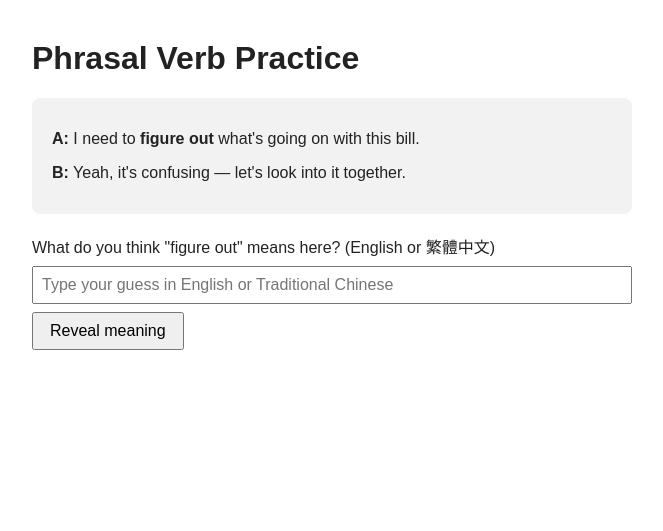
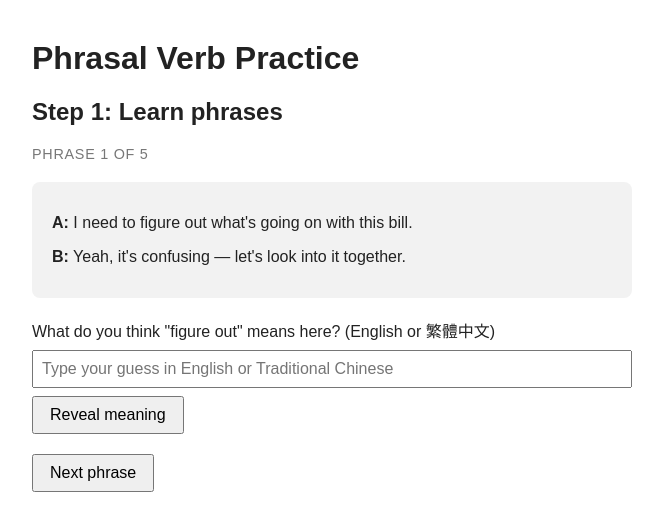
Before and after one commit to georgewelvaert11-lgtm/Project1, a Flask app: page / in a window 1280 px wide. Shown: the top 531 px of the page, without its empty margins (308-971 px from the left). Run offline with Flask 3, Linux system fonts and the light colour scheme.

Commit message:
Replace open AI conversation with a phrase bank + matching round
Step 1 now cycles through a small bank of phrasal verbs (dialogue +
free-text guess + reveal) instead of just one hardcoded phrase.
After 3 phrases are seen, Step 2 unlocks: the AI generates a fresh
scenario sentence for a random learned phrase (without naming it),
and the student picks which phrase fits from multiple choice.

Grading is deterministic (server tracks the target phrase in session),
which avoids the repetitive, "forced" feel of open-ended chat while
still using the AI for varied scenario generation.

Co-Authored-By: Claude Sonnet 5 <noreply@anthropic.com>

```diff
--- a/backend/app.py
+++ b/backend/app.py
@@ -1,50 +1,97 @@
 import os
+import random
 
 import anthropic
 from dotenv import load_dotenv
-from flask import Flask, jsonify, render_template, request
+from flask import Flask, jsonify, render_template, request, session
 
 load_dotenv()
 
 app = Flask(__name__)
+app.secret_key = os.environ.get("FLASK_SECRET_KEY", os.urandom(24).hex())
 client = anthropic.Anthropic(api_key=os.environ["Mandarin_speakers_learn_phrases"])
 
 MODEL = "claude-haiku-4-5"
 
-SYSTEM_PROMPT = (
-    "You are a friendly conversation partner helping a Mandarin-speaking English "
-    "learner practice the phrasal verb \"figure out\" (meaning: to understand or "
-    "solve something) in natural conversation. Lead the student through a variety "
-    "of everyday scenarios and topics (e.g. work, travel, technology, relationships, "
-    "hobbies) that create natural opportunities to use \"figure out\" - move on to a "
-    "new scenario every few exchanges so they see the phrase used in different "
-    "situations. Ask open questions that invite the student to reply using the "
-    "phrase themselves. Keep replies short (2-4 sentences), warm, and conversational. "
-    "If the student uses \"figure out\" correctly, briefly affirm it. If they avoid it "
-    "or use it awkwardly, gently model correct usage in your reply and invite them to "
-    "try again. If there is no conversation history yet, start by introducing a "
-    "scenario and asking a question."
-)
+PHRASES = [
+    {
+        "id": "figure_out",
+        "phrase": "figure out",
+        "meaning": "to understand or solve something",
+        "dialogue": [
+            ("A", "I need to figure out what's going on with this bill."),
+            ("B", "Yeah, it's confusing — let's look into it together."),
+        ],
+    },
+    {
+        "id": "look_into",
+        "phrase": "look into",
+        "meaning": "to investigate or examine something",
+        "dialogue": [
+            ("A", "Can you look into why the server keeps crashing?"),
+            ("B", "Sure, I'll check the logs and get back to you."),
+        ],
+    },
+    {
+        "id": "come_up_with",
+        "phrase": "come up with",
+        "meaning": "to think of or produce an idea or plan",
+        "dialogue": [
+            ("A", "We need to come up with a new marketing plan by Friday."),
+            ("B", "Let's brainstorm some ideas this afternoon."),
+        ],
+    },
+    {
+        "id": "run_into",
+        "phrase": "run into",
+        "meaning": "to meet someone unexpectedly, or to encounter a problem",
+        "dialogue": [
+            ("A", "I ran into my old roommate at the grocery store yesterday."),
+            ("B", "No way — small world!"),
+        ],
+    },
+    {
+        "id": "put_off",
+        "phrase": "put off",
+        "meaning": "to postpone or delay something",
+        "dialogue": [
+            ("A", "I keep putting off my dentist appointment."),
+            ("B", "You should just book it before it gets worse."),
+        ],
+    },
+]
+
+PHRASES_BY_ID = {p["id"]: p for p in PHRASES}
 
 
 @app.route("/")
 def index():
-    return render_template("index.html")
+    return render_template("index.html", phrases=PHRASES)
 
 
-@app.route("/api/chat", methods=["POST"])
-def chat():
+@app.route("/api/discrimination/new", methods=["POST"])
+def discrimination_new():
     data = request.get_json(silent=True) or {}
-    history = data.get("messages") or [
-        {"role": "user", "content": "Let's start practicing."}
-    ]
+    seen_ids = [i for i in data.get("seen_ids", []) if i in PHRASES_BY_ID]
+
+    if len(seen_ids) < 2:
+        return jsonify({"error": "Not enough phrases learned yet."}), 400
+
+    target_id = random.choice(seen_ids)
+    target = PHRASES_BY_ID[target_id]
+
+    prompt = (
+        f"Write one short, natural sentence or two-sentence scenario (under 30 words) "
+        f"describing a situation where someone would want to say they need to "
+        f"'{target['meaning']}'. Do not use the phrase '{target['phrase']}' or any "
+        f"part of it anywhere in your response. Reply with only the sentence, no preamble."
+    )
 
     try:
         response = client.messages.create(
             model=MODEL,
-            max_tokens=300,
-            system=SYSTEM_PROMPT,
-            messages=history,
+            max_tokens=100,
+            messages=[{"role": "user", "content": prompt}],
         )
     except anthropic.RateLimitError:
         return jsonify({"error": "Rate limited - please wait a moment and try again."}), 429
@@ -53,8 +100,32 @@ def chat():
     except anthropic.APIConnectionError:
         return jsonify({"error": "Network error connecting to Claude API."}), 502
 
-    reply = next((block.text for block in response.content if block.type == "text"), "")
-    return jsonify({"reply": reply})
+    sentence = next((block.text for block in response.content if block.type == "text"), "")
+
+    session["discrimination_target"] = target_id
+
+    options = [{"id": i, "phrase": PHRASES_BY_ID[i]["phrase"]} for i in seen_ids]
+    random.shuffle(options)
+
+    return jsonify({"sentence": sentence, "options": options})
+
+
+@app.route("/api/discrimination/check", methods=["POST"])
+def discrimination_check():
+    data = request.get_json(silent=True) or {}
+    selected_id = data.get("selected_id")
+
+    target_id = session.pop("discrimination_target", None)
+    if not target_id:
+        return jsonify({"error": "No active round - start a new one."}), 400
+
+    target = PHRASES_BY_ID[target_id]
+
+    return jsonify({
+        "correct": selected_id == target_id,
+        "correct_phrase": target["phrase"],
+        "meaning": target["meaning"],
+    })
 
 
 if __name__ == "__main__":
--- a/backend/static/script.js
+++ b/backend/static/script.js
@@ -1,59 +1,143 @@
-const form = document.getElementById("guess-form");
+// ---- Step 1: learn phrases one at a time ----
+
+const step1 = document.getElementById("step1");
+const phraseProgress = document.getElementById("phrase-progress");
+const dialogueBox = document.getElementById("dialogue-box");
+const guessForm = document.getElementById("guess-form");
+const guessLabel = document.getElementById("guess-label");
 const guessInput = document.getElementById("guess");
 const reveal = document.getElementById("reveal");
 const guessText = document.getElementById("your-guess-text");
+const revealExplanation = document.getElementById("reveal-explanation");
+const step1Controls = document.getElementById("step1-controls");
+const nextPhraseBtn = document.getElementById("next-phrase-btn");
+const toStep2Btn = document.getElementById("to-step2-btn");
 
-const chatSection = document.getElementById("chat");
-const chatLog = document.getElementById("chat-log");
-const chatForm = document.getElementById("chat-form");
-const chatInput = document.getElementById("chat-input");
+const MIN_PHRASES_FOR_STEP2 = 3;
 
-let chatHistory = [];
+let currentIndex = 0;
+const seenIds = [];
 
-function appendMessage(role, text) {
-    const p = document.createElement("p");
-    p.className = role === "user" ? "chat-msg chat-user" : "chat-msg chat-ai";
-    p.textContent = text;
-    chatLog.appendChild(p);
-    chatLog.scrollTop = chatLog.scrollHeight;
+function renderPhrase(index) {
+    const phrase = PHRASES[index];
+
+    phraseProgress.textContent = `Phrase ${index + 1} of ${PHRASES.length}`;
+    dialogueBox.innerHTML = "";
+    phrase.dialogue.forEach(([speaker, line]) => {
+        const p = document.createElement("p");
+        p.innerHTML = `<span class="speaker">${speaker}:</span> ${line}`;
+        dialogueBox.appendChild(p);
+    });
+
+    guessLabel.textContent = `What do you think "${phrase.phrase}" means here? (English or 繁體中文)`;
+    guessInput.value = "";
+    guessInput.disabled = false;
+    guessForm.querySelector("button").disabled = false;
+
+    reveal.classList.add("hidden");
+    step1Controls.classList.add("hidden");
+    toStep2Btn.classList.add("hidden");
+
+    nextPhraseBtn.disabled = index >= PHRASES.length - 1;
+    nextPhraseBtn.textContent =
+        index >= PHRASES.length - 1 ? "No more phrases" : "Next phrase";
 }
 
-async function sendToAI() {
-    const response = await fetch("/api/chat", {
+guessForm.addEventListener("submit", (event) => {
+    event.preventDefault();
+    const phrase = PHRASES[currentIndex];
+
+    guessText.textContent = guessInput.value;
+    revealExplanation.innerHTML = `<strong>Phrasal verb:</strong> "${phrase.phrase}" — ${phrase.meaning}.`;
+    reveal.classList.remove("hidden");
+    guessInput.disabled = true;
+    guessForm.querySelector("button").disabled = true;
+
+    if (!seenIds.includes(phrase.id)) {
+        seenIds.push(phrase.id);
+    }
+
+    step1Controls.classList.remove("hidden");
+    if (seenIds.length >= MIN_PHRASES_FOR_STEP2) {
+        toStep2Btn.classList.remove("hidden");
+    }
+});
+
+nextPhraseBtn.addEventListener("click", () => {
+    if (currentIndex < PHRASES.length - 1) {
+        currentIndex += 1;
+        renderPhrase(currentIndex);
+    }
+});
+
+toStep2Btn.addEventListener("click", () => {
+    step1.classList.add("hidden");
+    document.getElementById("step2").classList.remove("hidden");
+    startNewRound();
+});
+
+renderPhrase(currentIndex);
+
+// ---- Step 2: match a scenario sentence to a learned phrase ----
+
+const step2 = document.getElementById("step2");
+const discSentence = document.getElementById("discrimination-sentence");
+const discOptions = document.getElementById("discrimination-options");
+const discFeedback = document.getElementById("discrimination-feedback");
+const newRoundBtn = document.getElementById("new-round-btn");
+
+async function startNewRound() {
+    discFeedback.classList.add("hidden");
+    newRoundBtn.classList.add("hidden");
+    discOptions.innerHTML = "";
+    discSentence.textContent = "Loading a new scenario...";
+
+    const response = await fetch("/api/discrimination/new", {
         method: "POST",
         headers: { "Content-Type": "application/json" },
-        body: JSON.stringify({ messages: chatHistory }),
+        body: JSON.stringify({ seen_ids: seenIds }),
     });
     const data = await response.json();
 
     if (data.error) {
-        appendMessage("ai", "Sorry, something went wrong: " + data.error);
+        discSentence.textContent = "Sorry, something went wrong: " + data.error;
         return;
     }
 
-    chatHistory.push({ role: "assistant", content: data.reply });
-    appendMessage("ai", data.reply);
+    discSentence.textContent = data.sentence;
+    data.options.forEach((option) => {
+        const btn = document.createElement("button");
+        btn.type = "button";
+        btn.className = "option-btn";
+        btn.textContent = option.phrase;
+        btn.addEventListener("click", () => selectOption(option.id));
+        discOptions.appendChild(btn);
+    });
 }
 
-chatForm.addEventListener("submit", (event) => {
-    event.preventDefault();
-    const text = chatInput.value.trim();
-    if (!text) return;
+async function selectOption(selectedId) {
+    document.querySelectorAll(".option-btn").forEach((btn) => (btn.disabled = true));
 
-    chatHistory.push({ role: "user", content: text });
-    appendMessage("user", text);
-    chatInput.value = "";
+    const response = await fetch("/api/discrimination/check", {
+        method: "POST",
+        headers: { "Content-Type": "application/json" },
+        body: JSON.stringify({ selected_id: selectedId }),
+    });
+    const data = await response.json();
 
-    sendToAI();
-});
+    if (data.error) {
+        discFeedback.textContent = "Sorry, something went wrong: " + data.error;
+        discFeedback.className = "feedback-incorrect";
+    } else if (data.correct) {
+        discFeedback.textContent = `Correct! "${data.correct_phrase}" — ${data.meaning}.`;
+        discFeedback.className = "feedback-correct";
+    } else {
+        discFeedback.textContent = `Not quite. The answer was "${data.correct_phrase}" — ${data.meaning}.`;
+        discFeedback.className = "feedback-incorrect";
+    }
 
-form.addEventListener("submit", (event) => {
-    event.preventDefault();
-    guessText.textContent = guessInput.value;
-    reveal.classList.remove("hidden");
-    guessInput.disabled = true;
-    form.querySelector("button").disabled = true;
+    discFeedback.classList.remove("hidden");
+    newRoundBtn.classList.remove("hidden");
+}
 
-    chatSection.classList.remove("hidden");
-    sendToAI();
-});
+newRoundBtn.addEventListener("click", startNewRound);
--- a/backend/static/style.css
+++ b/backend/static/style.css
@@ -56,35 +56,47 @@ button {
     display: none;
 }
 
-.chat {
+#phrase-progress {
+    color: #777;
+    font-size: 0.9rem;
+    text-transform: uppercase;
+    letter-spacing: 0.05em;
+}
+
+#step1-controls {
+    display: flex;
+    gap: 8px;
     margin: 20px 0;
 }
 
-.chat-log {
+#discrimination-sentence {
+    background: #f2f2f2;
+    border-radius: 8px;
+    padding: 16px 20px;
+    margin: 20px 0;
+}
+
+#discrimination-options {
     display: flex;
     flex-direction: column;
     gap: 8px;
-    max-height: 320px;
-    overflow-y: auto;
-    border: 1px solid #ddd;
-    border-radius: 8px;
-    padding: 12px;
-    margin-bottom: 8px;
+    margin-bottom: 16px;
 }
 
-.chat-msg {
-    margin: 0;
-    padding: 8px 12px;
-    border-radius: 12px;
-    max-width: 80%;
+.option-btn {
+    text-align: left;
 }
 
-.chat-ai {
-    background: #f2f2f2;
-    align-self: flex-start;
+.feedback-correct {
+    background: #eaf6ea;
+    border-radius: 8px;
+    padding: 16px 20px;
+    margin-bottom: 16px;
 }
 
-.chat-user {
-    background: #d9eaff;
-    align-self: flex-end;
+.feedback-incorrect {
+    background: #fbeaea;
+    border-radius: 8px;
+    padding: 16px 20px;
+    margin-bottom: 16px;
 }
--- a/backend/templates/index.html
+++ b/backend/templates/index.html
@@ -8,33 +8,40 @@
 <body>
     <h1>Phrasal Verb Practice</h1>
 
-    <div class="dialogue">
-        <p><span class="speaker">A:</span> I need to <strong>figure out</strong> what's going on with this bill.</p>
-        <p><span class="speaker">B:</span> Yeah, it's confusing — let's look into it together.</p>
-    </div>
+    <div id="step1">
+        <h2>Step 1: Learn phrases</h2>
+        <p id="phrase-progress"></p>
+
+        <div class="dialogue" id="dialogue-box"></div>
 
         <form id="guess-form">
-        <label for="guess">What do you think "figure out" means here? (English or 繁體中文)</label>
+            <label for="guess" id="guess-label"></label>
             <input type="text" id="guess" name="guess" autocomplete="off" placeholder="Type your guess in English or Traditional Chinese" required>
             <button type="submit">Reveal meaning</button>
         </form>
 
         <div id="reveal" class="reveal hidden">
             <p class="your-guess">Your guess: <span id="your-guess-text"></span></p>
-        <p class="explanation">
-            <strong>Phrasal verb:</strong> "figure out" — to understand or solve something.
-        </p>
+            <p class="explanation" id="reveal-explanation"></p>
         </div>
 
-    <div id="chat" class="chat hidden">
-        <h2>Now practice using it</h2>
-        <div id="chat-log" class="chat-log"></div>
-        <form id="chat-form">
-            <input type="text" id="chat-input" autocomplete="off" placeholder="Type your reply...">
-            <button type="submit">Send</button>
-        </form>
+        <div id="step1-controls" class="hidden">
+            <button id="next-phrase-btn" type="button">Next phrase</button>
+            <button id="to-step2-btn" type="button" class="hidden">Continue to Step 2 →</button>
+        </div>
     </div>
 
+    <div id="step2" class="hidden">
+        <h2>Step 2: Match the phrase</h2>
+        <p id="discrimination-sentence"></p>
+        <div id="discrimination-options"></div>
+        <div id="discrimination-feedback" class="hidden"></div>
+        <button id="new-round-btn" type="button" class="hidden">Next round</button>
+    </div>
+
+    <script>
+        const PHRASES = {{ phrases | tojson }};
+    </script>
     <script src="{{ url_for('static', filename='script.js') }}"></script>
 </body>
 </html>
```
Lines whose indentation alone changed are shown as unchanged.
